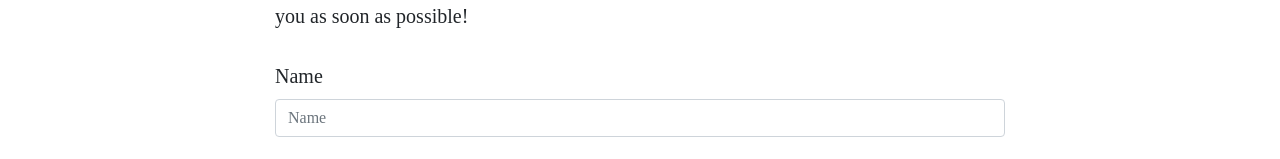
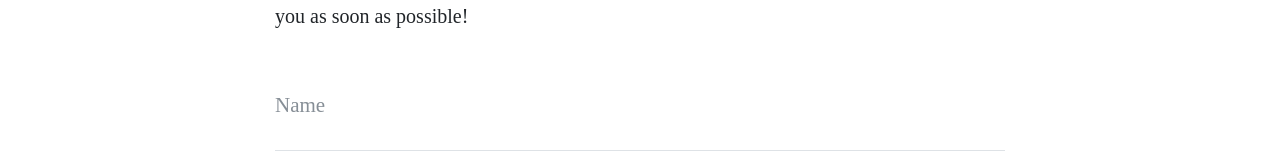
Before and after one commit to gabimancini/maquetacionAngular, an Angular app: page /contact in a window 1280 px wide. Shown: the part 641-800 px from the top of the page. Built offline with nearby package versions, Linux system fonts and the light colour scheme.

Commit message:
Contact: form styles

```diff
--- a/src/app/pages/contact/contact.component.css
+++ b/src/app/pages/contact/contact.component.css
@@ -0,0 +1,60 @@
+.floating-label-form-group {
+  font-size: 14px;
+  position: relative;
+  margin-bottom: 0;
+  padding-bottom: 0.5em;
+  border-bottom: 1px solid #dee2e6;
+}
+
+.floating-label-form-group input,
+.floating-label-form-group textarea {
+  font-size: 1.5em;
+  position: relative;
+  z-index: 1;
+  padding: 0;
+  resize: none;
+  border: none;
+  border-radius: 0;
+  background: none;
+  -webkit-box-shadow: none !important;
+  box-shadow: none !important;
+  font-family: 'Lora', 'Times New Roman', serif;
+}
+
+.floating-label-form-group input::-webkit-input-placeholder,
+.floating-label-form-group textarea::-webkit-input-placeholder {
+  color: #868e96;
+  font-family: 'Lora', 'Times New Roman', serif;
+}
+
+.floating-label-form-group label {
+  font-size: 0.85em;
+  line-height: 1.764705882em;
+  position: relative;
+  z-index: 0;
+  top: 2em;
+  display: block;
+  margin: 0;
+  -webkit-transition: top 0.3s ease, opacity 0.3s ease;
+  transition: top 0.3s ease, opacity 0.3s ease;
+  vertical-align: middle;
+  vertical-align: baseline;
+  opacity: 0;
+}
+
+.floating-label-form-group .help-block {
+  margin: 15px 0;
+}
+
+.floating-label-form-group-with-value label {
+  top: 0;
+  opacity: 1;
+}
+
+.floating-label-form-group-with-focus label {
+  color: #0085A1;
+}
+
+form .form-group:first-child .floating-label-form-group {
+  border-top: 1px solid #dee2e6;
+}
```
